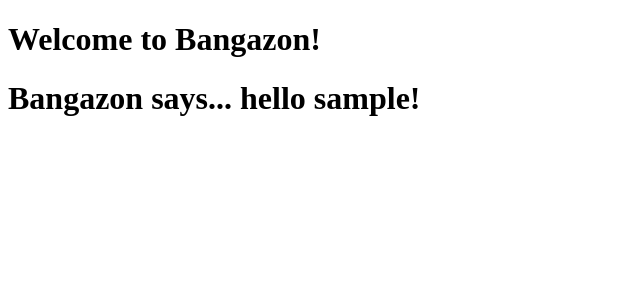
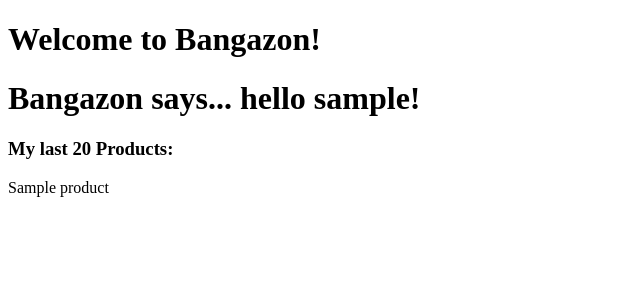
Before and after one commit to NSS-Spontaneous-Spoonbills/Sprint3, a Django app: template website/templates/index.html in a window 1280 px wide. Shown: the part 29-329 px from the top of the page, without its empty margins (0-640 px from the left). Run offline with Django 3.2, Linux system fonts and the light colour scheme; the template is opened without the code that fills it: values that come from a table or form of the project are taken from there, others are empty; a user stored in the database is signed in; tables that the repository leaves empty hold one stand-in row (values such as "Sample post").

Commit message:
new products view, not working yet

```diff
--- a/website/templates/index.html
+++ b/website/templates/index.html
@@ -1,16 +1,25 @@
 {% load staticfiles %}
 <!DOCTYPE html>
 <html>
+
 <head>
   <meta charset="utf-8">
   <title>Bangazon</title>
 </head>
+
 <body>
   {% block main %} {% include "nav_bar.html" with nav_location=view.location %} {% endblock main %}
   <h1>Welcome to Bangazon!</h1>
   <h1>Bangazon says... hello {{ user.username }}!</h1>
 
   {% block content %}
-    {% endblock %}
+
+  <h3>My last 20 Products:</h3>
+  {% for latest_product in latest_products %}
+  <div class="product_list">
+    <p>{{latest_product.title}}</p>
+  </div>
+  {% endfor %} {% endblock content %}
 </body>
+
 </html>
--- a/website/urls.py
+++ b/website/urls.py
@@ -6,7 +6,7 @@
 
 app_name = "website"
 urlpatterns = [
-    url(r'^$', views.index, name='index'),
+    url(r'^$', views.Product_Home_List_View, name='index'),
     url(r'^login$', views.login_user, name='login'),
     url(r'^logout$', views.user_logout, name='logout'),
     url(r'^register$', views.register, name='register'),
--- a/website/views/__init__.py
+++ b/website/views/__init__.py
@@ -1,2 +1,3 @@
 from .product_type_view import Product_Type_List_View
 from .auth_view import index, login_user, register, user_logout
+from .product_home_page_view import Product_Home_List_View
```
Also changed, not shown: website/views/product_home_page_view.py (added, +21 -0 lines), website/views/products_home_page_view.py (deleted, +0 -28 lines). Lines whose indentation alone changed are shown as unchanged.
